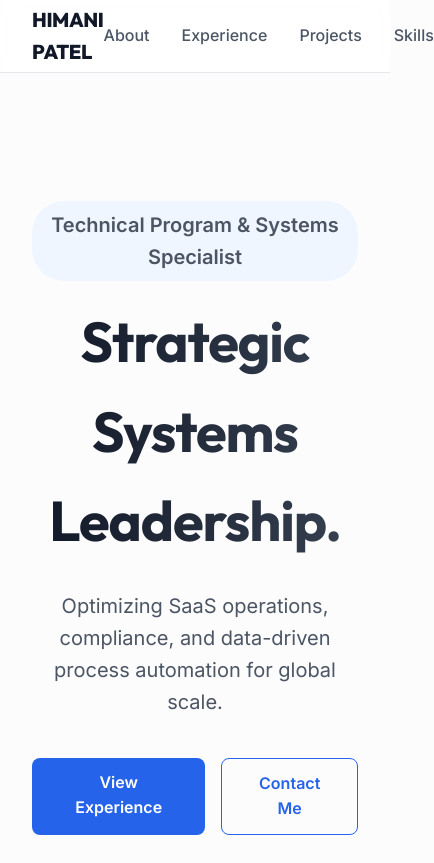
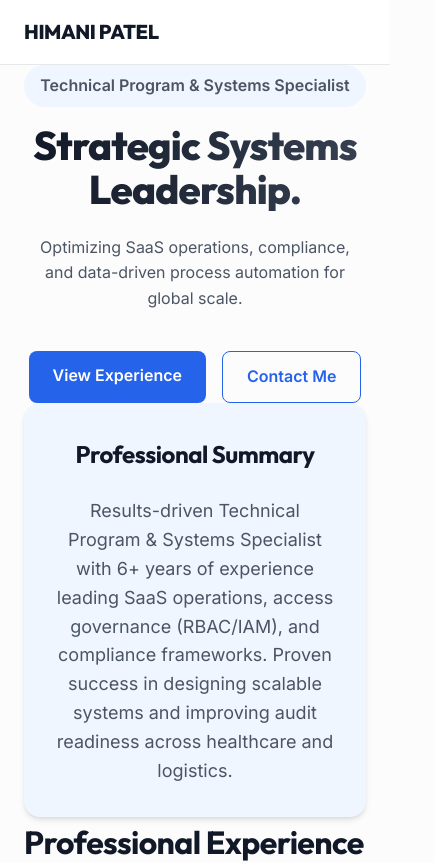
Before and after one commit to openrize/HimaniPatel, a React (Vite) app: page / in a window 390 px wide. Shown: the top 863 px of the page, 434 px wide, since content can reach past the window. Built offline with nearby package versions, Linux system fonts and the light colour scheme.

Commit message:
Full-width and mobile-friendly optimization

```diff
--- a/src/index.css
+++ b/src/index.css
@@ -34,13 +34,13 @@ body {
 }
 
 .container {
-  max-width: 1000px;
+  max-width: 1440px;
   margin: 0 auto;
-  padding: 0 2rem;
+  padding: 0 5%;
 }
 
 section {
-  padding: 5rem 0;
+  padding: 6rem 0;
 }
 
 h1,
@@ -64,7 +64,7 @@ nav {
   display: flex;
   justify-content: space-between;
   align-items: center;
-  height: 4.5rem;
+  height: 5rem;
 }
 
 .nav-links {
@@ -91,19 +91,48 @@ nav {
 }
 
 .hero h1 {
-  font-size: 3.5rem;
+  font-size: clamp(2.5rem, 8vw, 4.5rem);
   margin-bottom: 1.5rem;
   background: linear-gradient(to right, #111827, #374151);
   -webkit-background-clip: text;
   background-clip: text;
   -webkit-text-fill-color: transparent;
+  font-weight: 800;
+  line-height: 1.1;
 }
 
 .hero p {
-  font-size: 1.25rem;
+  font-size: clamp(1rem, 2.5vw, 1.25rem);
   color: var(--text-sub);
-  max-width: 600px;
+  max-width: 700px;
   margin: 0 auto 2.5rem;
+}
+
+/* Mobile Optimizations */
+@media (max-width: 768px) {
+  .hero {
+    padding: 6rem 0;
+  }
+
+  .nav-links {
+    display: none;
+  }
+
+  .project-grid {
+    grid-template-columns: 1fr;
+  }
+
+  section {
+    padding: 4rem 0;
+  }
+
+  .container {
+    padding: 0 1.5rem;
+  }
+
+  .nav-inner {
+    height: 4rem;
+  }
 }
 
 /* Cards */
```
